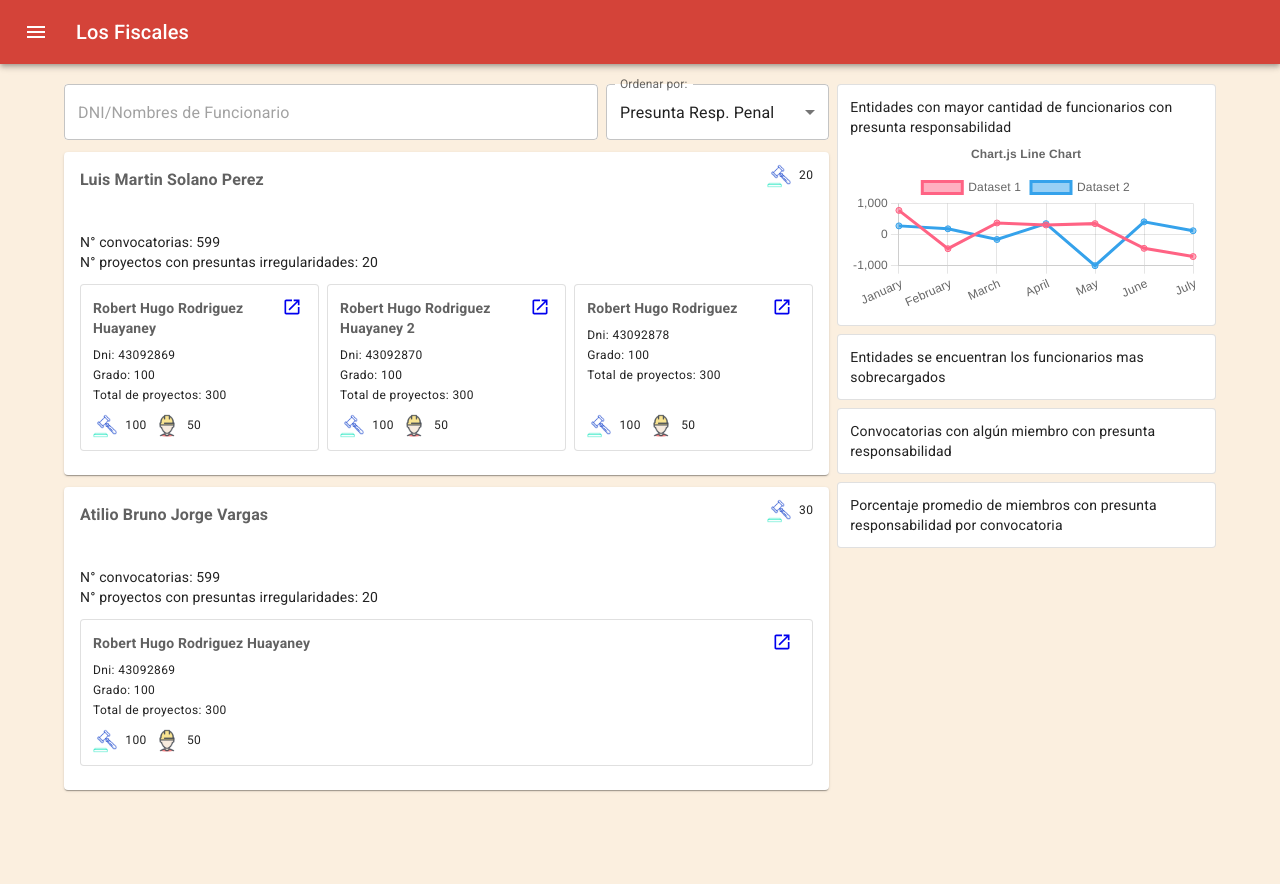
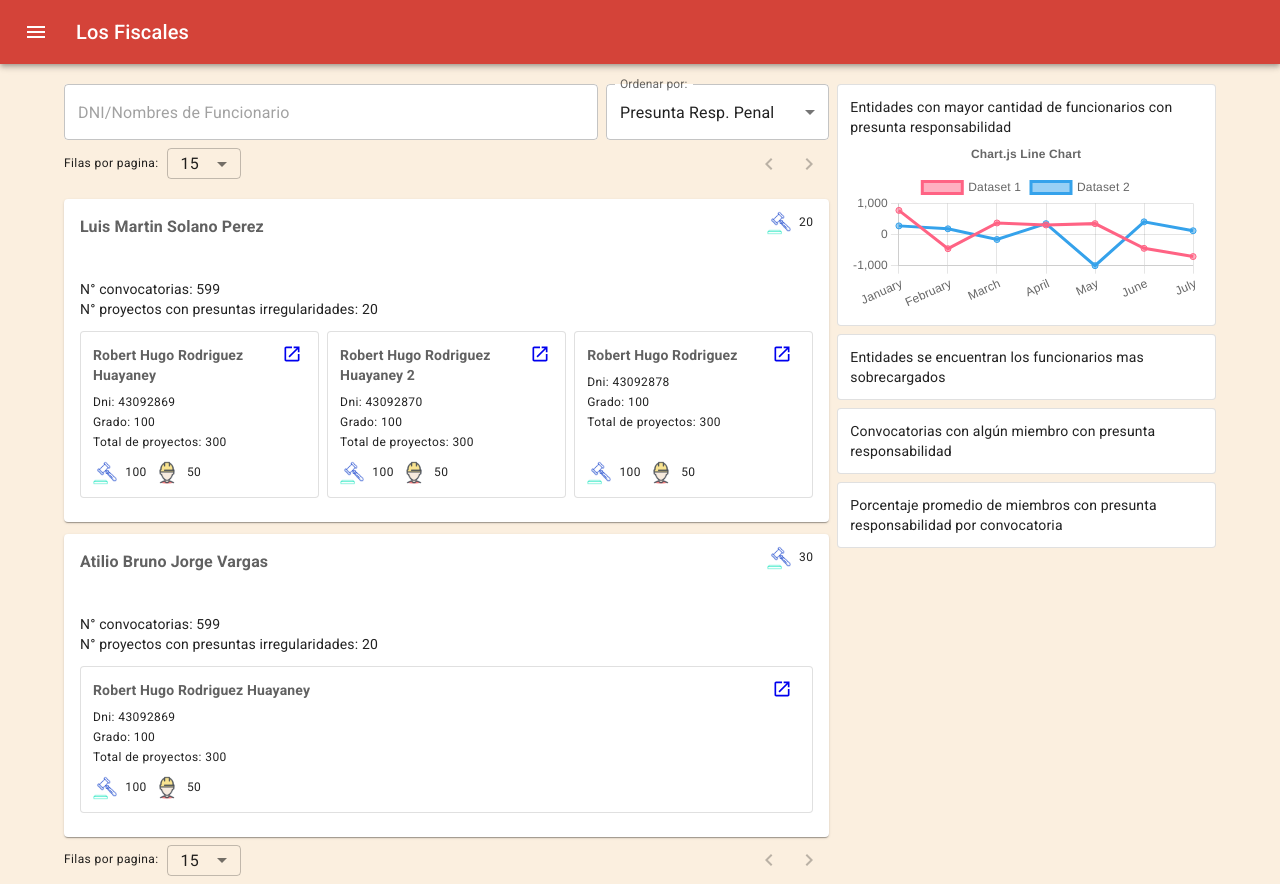
Before and after one commit to Louiso/los-fiscales-frontend, a React (Vite) app: page /research/miembros in a window 1280 px wide. Before the commit the page ends 800 px from the top, so only its background shows below. Built offline with nearby package versions, Linux system fonts and the light colour scheme.

Commit message:
[update] se creo componente para paginado

```diff
--- a/index.html
+++ b/index.html
@@ -2,9 +2,9 @@
 <html lang="en">
   <head>
     <meta charset="UTF-8" />
-    <link rel="icon" type="image/svg+xml" href="src/favicon.ico" />
+    <link rel="icon" type="image/png" href="https://lh3.google.com/u/0/d/1XmBh_bq5DxbOpLLhDfniZDgXSg5aljbX=w2558-h1337-iv1" />
     <meta name="viewport" content="width=device-width, initial-scale=1.0" />
-    <title>Your App</title>
+    <title>Los Fiscales</title>
     <link
       rel="stylesheet"
       href="https://fonts.googleapis.com/css?family=Roboto:300,400,500,700&display=swap"
--- a/src/app/mock/serverBackendAPI.ts
+++ b/src/app/mock/serverBackendAPI.ts
@@ -9,7 +9,14 @@ export interface Req {
 const serverBackendAPI: Record<string, any | any[]> = {
   "GET /api/members": ({ query }: Req) => {
     console.log("query", query);
-    return miembros;
+    return {
+      info: {
+        totalDocs: 3,
+        page: 1,
+        hasNextPage: true
+      },
+      docs: miembros
+    };
   },
   "POST /api/members/add": ({ body }: Req) => {
     console.log("body", body);
--- a/src/assets/images/index.ts
+++ b/src/assets/images/index.ts
@@ -3,13 +3,15 @@ import AdminEnt from "./admin_ent.png";
 import AdminPas from "./admin_pas.png";
 import Penal from "./penal.png";
 import Civil from "./civil.png";
+import Logo from "./logo.png";
 
 const Images = {
   Admin,
   AdminEnt,
   AdminPas,
   Penal,
-  Civil
+  Civil,
+  Logo
 };
 
 export default Images;
--- /dev/null
+++ b/src/components/BoardPagination/index.tsx
@@ -0,0 +1,69 @@
+import React, { FC } from 'react'
+import { Box, FormControl, IconButton, MenuItem, Select, Typography } from "@mui/material"
+import { ChevronLeft as ChevronLeftIcon, ChevronRight as ChevronRightIcon } from '@mui/icons-material';
+
+interface BoardPaginationProps {
+  rowsPerPageOptions: number[];
+  count: number;
+  rowsPerPage: number;
+  page: number;
+  totalDocs: number;
+  onPageChange: (page: number) => void;
+  onRowsPerPageChange: (rowsPerPage: number) => void;
+}
+
+const BoardPagination: FC<BoardPaginationProps> = ({rowsPerPageOptions, rowsPerPage, onRowsPerPageChange, onPageChange, page, totalDocs}) => {
+
+  const _handleChangeSelectRowsPerPage = (e: any) => {
+    onRowsPerPageChange(e.target.value)
+  }
+
+  const _handleChangePage = (direction: number) => () => {
+    const newPage = page + direction
+
+    if (newPage >= 1 && newPage < Math.ceil(totalDocs / rowsPerPage)) {
+      onPageChange(newPage)
+    }
+  }
+
+  return (
+    <Box display='flex' alignItems='center' justifyContent='space-between' width='100%'>
+      <Box display='flex' alignItems='center'>
+        <Typography variant="caption">
+          Filas por pagina:
+        </Typography>
+        <FormControl sx={{ m: 1, minWidth: 120 }} size="small">
+          {/* <InputLabel id="select-rows-per-pagesmall">Age</InputLabel> */}
+          <Select
+            sx={{
+              width: 74,
+              '& > div': {
+                paddingTop: .5,
+                paddingBottom: .5,
+              }
+            }}
+            labelId="select-rows-per-pagesmall"
+            id="select-rows-per-pagesmall"
+            value={rowsPerPage}
+            // label="Age"
+            onChange={_handleChangeSelectRowsPerPage}
+          >
+            {rowsPerPageOptions.map((option) => (
+              <MenuItem value={option} key={option}>{option}</MenuItem>
+            ))}
+          </Select>
+        </FormControl>
+      </Box>
+      <Box display='flex' alignItems='center'>
+        <IconButton onClick={_handleChangePage(-1)} disabled={page <= 1}>
+          <ChevronLeftIcon/>
+        </IconButton>
+        <IconButton onClick={_handleChangePage(1)} disabled={(page + 1) >=  Math.ceil(totalDocs / rowsPerPage)}>
+          <ChevronRightIcon/>
+        </IconButton>
+      </Box>
+    </Box>
+  )
+}
+
+export default BoardPagination
--- a/src/pages/research/miembros/index.tsx
+++ b/src/pages/research/miembros/index.tsx
@@ -4,41 +4,94 @@ import {
   InputLabel,
   MenuItem,
   Select,
+  // TablePagination,
   TextField
 } from "@mui/material";
 import MiembroConvocatoriaCard from "components/MiembroConvocatoriaCard";
-import React, { FC } from "react";
-import { useSWRConfig } from "swr";
-import { SortByMemberOptions } from "utils/constants";
-import { useGetMiembros, useSearchState } from "../services";
+import React, { FC, useMemo } from "react";
+// import { useSWRConfig } from "swr";
+import { SortByMemberOptionKey, SortByMemberOptions } from "utils/constants";
+import { useGetMiembros } from "../services";
+import qs from 'query-string'
 // import ConvocatoriaCard from "./ConvocatoriaCard";
 import { useDebounce } from 'use-debounce'
+import { useLocation, useNavigate } from "react-router-dom";
+import BoardPagination from "components/BoardPagination";
+
+interface QueryParams {
+  q: string; // search query
+  sortBy: string; // sort by
+  page: string; // page number
+  limit: string; // limit
+}
+
+const ParseNameToQueryArg: Record<string, string> = {
+  search: 'q',
+  sortBy: 'sortBy',
+  page: 'page',
+  limit: 'limit'
+}
 
 const Miembros: FC = () => {
-  const config = useSWRConfig()
+  // const config = useSWRConfig()
+  const location = useLocation()
+  const navigation = useNavigate()
 
-  const { data: searchState } = useSearchState();
+  // const { data: searchState } = useSearchState();
+  const queryParams = useMemo(() => {
+    const params: QueryParams = qs.parse(location.search) as any
 
-  const [searchTextDebounce] = useDebounce(searchState?.search ?? '', 500)
+    return {
+      search: params.q || '',
+      sortBy: params.sortBy || SortByMemberOptionKey.PreRespPenal,
+      page: params.page && !isNaN(Number(params.page)) ? Math.max(1, Number(params.page)) : 1,
+      limit: Number(params.limit || 15),
+    }
+  }, [location.search])
 
-  const { data: miembros } = useGetMiembros({
+  const [searchTextDebounce] = useDebounce(queryParams.search ?? '', 500)
+
+  const getMiembrosQuery = useGetMiembros({
     variables: {
       page: 0,
       search: searchTextDebounce,
-      sortBy: searchState?.sortBy
+      sortBy: queryParams?.sortBy
     }
   });
 
   const _handleChange = ({target: { value, name }}: any) => {
-    console.log("_handleChange")
-    config.mutate(JSON.stringify({
-      key: 'getSearchState',
-    }), (resp: any) => {
-      return {
-        ...resp,
-        [name]: value
-      }
-    }, false)
+    navigation({
+      search: qs.stringify({
+        ...qs.parse(location.search),
+        [ParseNameToQueryArg[name]]: value
+      })
+    })
+  }
+
+  const { info, docs: miembros } = useMemo(() => {
+    if (!getMiembrosQuery.data) return { info: null, docs: [] }
+
+    const { info, docs } = getMiembrosQuery.data
+    return { info, docs }
+  }, [getMiembrosQuery])
+
+  const _handleChangePage = (newPage: number) => {
+    navigation({
+      search: qs.stringify({
+        ...qs.parse(location.search),
+        page: newPage && !isNaN(Number(newPage)) ? Math.max(1, Number(newPage)) : 1
+      })
+    })
+  }
+
+  const _handleChangeRowsPerPage = (newRowsPerPage: number) => {
+    navigation({
+      search: qs.stringify({
+        ...qs.parse(location.search),
+        limit: newRowsPerPage,
+        page: 1
+      })
+    })
   }
 
   return (
@@ -54,7 +107,7 @@ const Miembros: FC = () => {
           fullWidth
           onChange={_handleChange}
           name="search"
-          value={searchState?.search}
+          value={queryParams?.search}
           InputProps={{
             sx: {
               backgroundColor: "white"
@@ -64,12 +117,12 @@ const Miembros: FC = () => {
         />
         <FormControl sx={{ ml: 1, width: 320 }}>
           <InputLabel id="demo-simple-select-label">Ordenar por:</InputLabel>
-          {searchState?.sortBy && (
+          {queryParams?.sortBy && (
             <Select
               labelId="demo-simple-select-label"
               id="demo-simple-select"
               name="sortBy"
-              value={searchState?.sortBy}
+              value={queryParams?.sortBy}
               onChange={_handleChange}
               sx={{
                 backgroundColor: "white"
@@ -85,6 +138,15 @@ const Miembros: FC = () => {
           )}
         </FormControl>
       </Box>
+      <BoardPagination
+        rowsPerPageOptions={[15, 30, 50]}
+        count={miembros.length}
+        totalDocs={info?.totalDocs ?? 0}
+        rowsPerPage={queryParams.limit}
+        page={queryParams.page}
+        onPageChange={_handleChangePage}
+        onRowsPerPageChange={_handleChangeRowsPerPage}
+        />
       <Box
         sx={{
           pt: 1.5,
@@ -97,6 +159,15 @@ const Miembros: FC = () => {
           <MiembroConvocatoriaCard key={miembro._id} miembro={miembro} />
         ))}
       </Box>
+      <BoardPagination
+        rowsPerPageOptions={[15, 30, 50]}
+        count={miembros.length}
+        totalDocs={info?.totalDocs ?? 0}
+        rowsPerPage={queryParams.limit}
+        page={queryParams.page}
+        onPageChange={_handleChangePage}
+        onRowsPerPageChange={_handleChangeRowsPerPage}
+        />
     </div>
   );
 };
--- a/src/pages/research/services/index.ts
+++ b/src/pages/research/services/index.ts
@@ -10,9 +10,20 @@ interface UseGetMiembrosArgs {
   };
 }
 
+interface Info {
+  totalDocs: number;
+  page: number;
+  hasNextPage: number;
+}
+
+type Pagination<T> = {
+  info: Info;
+  docs: T[];
+}
+
 // eslint-disable-next-line @typescript-eslint/explicit-module-boundary-types
 export const useGetMiembros = (args: UseGetMiembrosArgs) =>
-  useSWR<MiembroConvocatoria[]>({
+  useSWR<Pagination<MiembroConvocatoria>>({
     query: "getMembers",
     variables: args.variables
   });
```
Also changed, not shown: .eslintrc.js, src/assets/images/logo.png (added).
